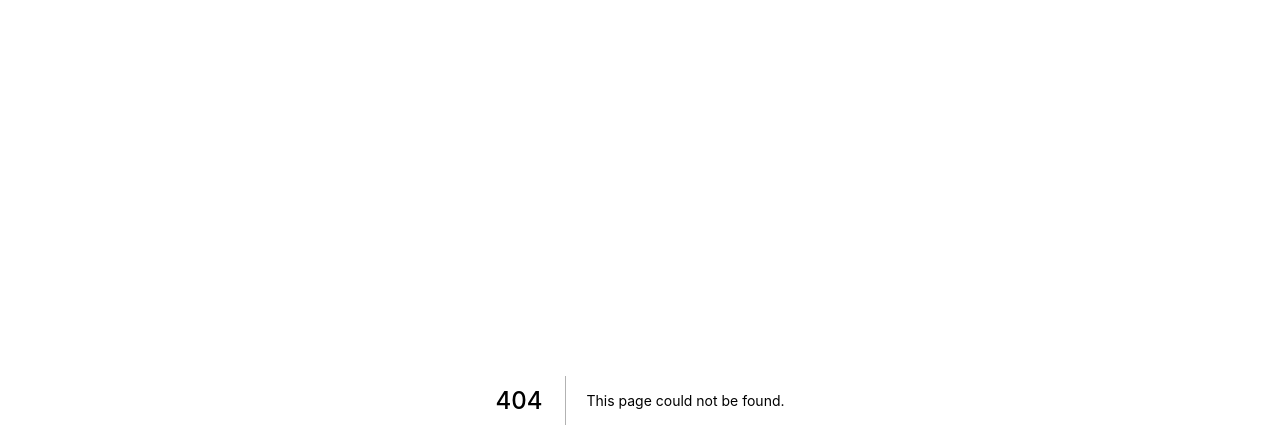
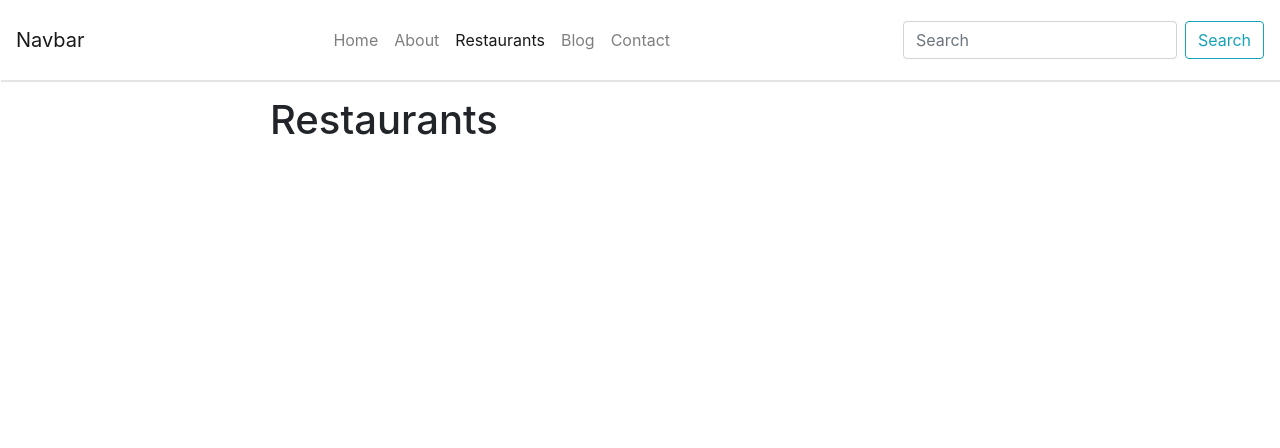
Before and after one commit to me-vaisakhr/bootstrap-nextjs-example, a Next.js app: page /restaurants in a window 1280 px wide. Before the commit this address had no page. Shown: the top 448 px of the page. Built offline with nearby package versions, Linux system fonts and the light colour scheme.

Commit message:
added links

```diff
--- /dev/null
+++ b/components/Navbar.js
@@ -0,0 +1,38 @@
+import { Navbar, Nav, Form, FormControl, Button } from "react-bootstrap";
+import css from "@/style/navbar.module.css";
+import Link from "next/link";
+import { useRouter } from "next/router";
+function TopNav() {
+  const { pathname } = useRouter();
+  return (
+    <Navbar className={css["navbar-container"]} fixed="top">
+      <Navbar.Brand href="#home">Navbar</Navbar.Brand>
+      <Nav className="ml-auto mr-auto">
+        <Link href="/" passHref>
+          <Nav.Link active={pathname === "/"}>Home</Nav.Link>
+        </Link>
+        <Link href="/about" passHref>
+          <Nav.Link active={pathname === "/about"}>About</Nav.Link>
+        </Link>
+
+        <Link href="/restaurants" passHref>
+          <Nav.Link active={pathname === "/restaurants"}>Restaurants</Nav.Link>
+        </Link>
+
+        <Link href="/blog" passHref>
+          <Nav.Link active={pathname === "/blog"}>Blog</Nav.Link>
+        </Link>
+
+        <Link href="/contact" passHref>
+          <Nav.Link active={pathname === "/blog"}>Contact</Nav.Link>
+        </Link>
+      </Nav>
+      <Form inline>
+        <FormControl type="text" placeholder="Search" className="mr-sm-2" />
+        <Button variant="outline-info">Search</Button>
+      </Form>
+    </Navbar>
+  );
+}
+
+export default TopNav;
--- /dev/null
+++ b/pages/restaurants/index.jsx
@@ -0,0 +1,20 @@
+import Head from "next/head";
+import { Container, Row, Card, Button } from "react-bootstrap";
+import Navbar from "@/components/Navbar";
+
+export default function Home() {
+  return (
+    <>
+      <Navbar />
+      <Container className="md-container">
+        <Head>
+          <title>Restaurants</title>
+          <link rel="icon" href="/favicon-32x32.png" />
+        </Head>
+        <Container>
+          <h1>Restaurants</h1>
+        </Container>
+      </Container>
+    </>
+  );
+}
--- a/style/index.css
+++ b/style/index.css
@@ -1,9 +1,9 @@
 /* ensure all pages have Bootstrap CSS */
-@import '~bootstrap/dist/css/bootstrap.min.css';
+@import "~bootstrap/dist/css/bootstrap.min.css";
 
 .md-container {
   max-width: 800px;
-  padding-top: 2rem;
+  padding-top: 96px;
 }
 
 .sml-card {
--- /dev/null
+++ b/style/navbar.module.css
@@ -0,0 +1,5 @@
+.navbar-container {
+  height: 80px;
+  background: #fff;
+  box-shadow: 1px 2px 1px rgba(0, 0, 0, 0.1);
+}
```
Also changed, not shown: jsconfig.json (added, +9 -0 lines), pages/about.jsx (added, +20 -0 lines), pages/index.jsx (+8 -4 lines), pages/restaurants/[id].jsx (added, +20 -0 lines), 1 other file (tests, documents, lock files or other folders).
